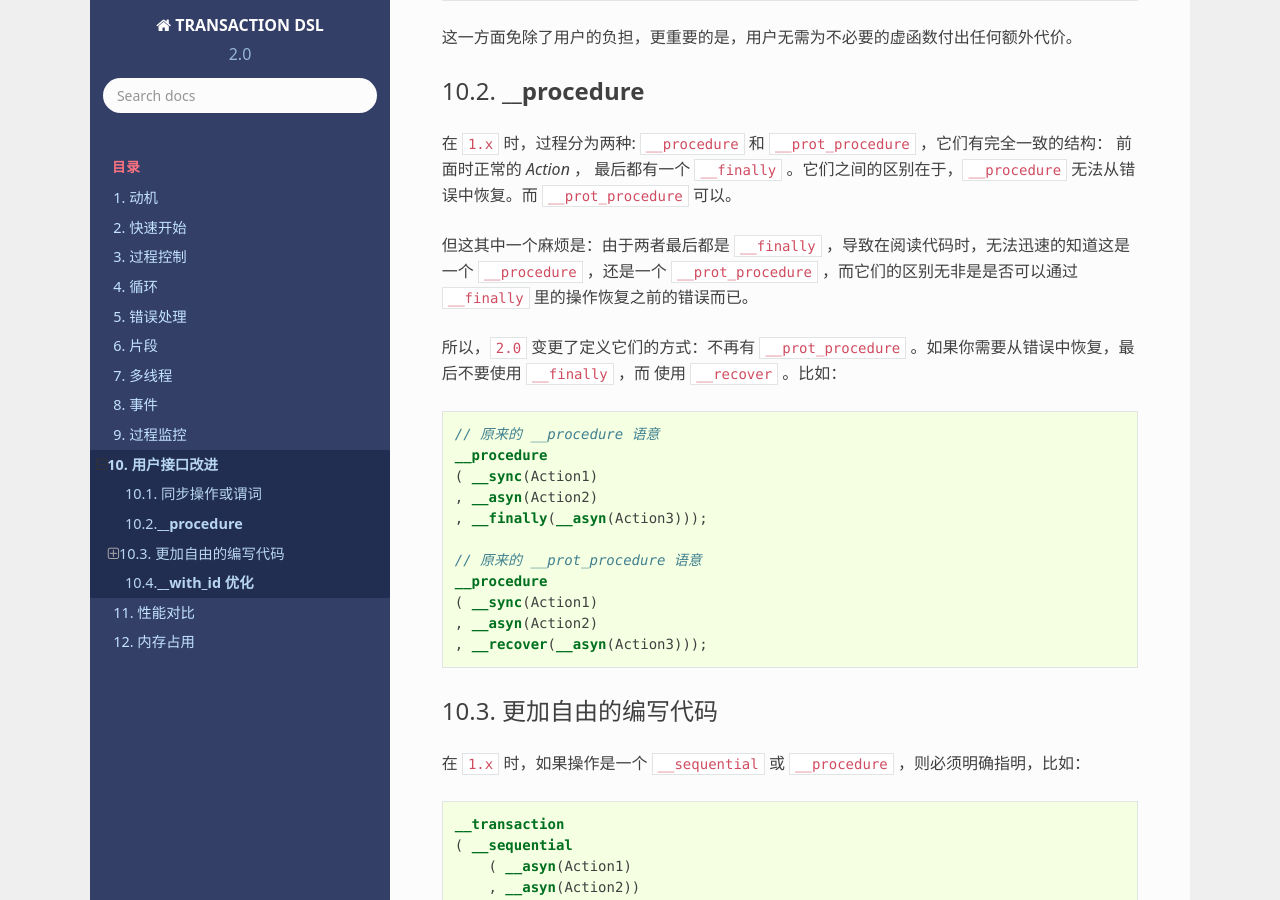
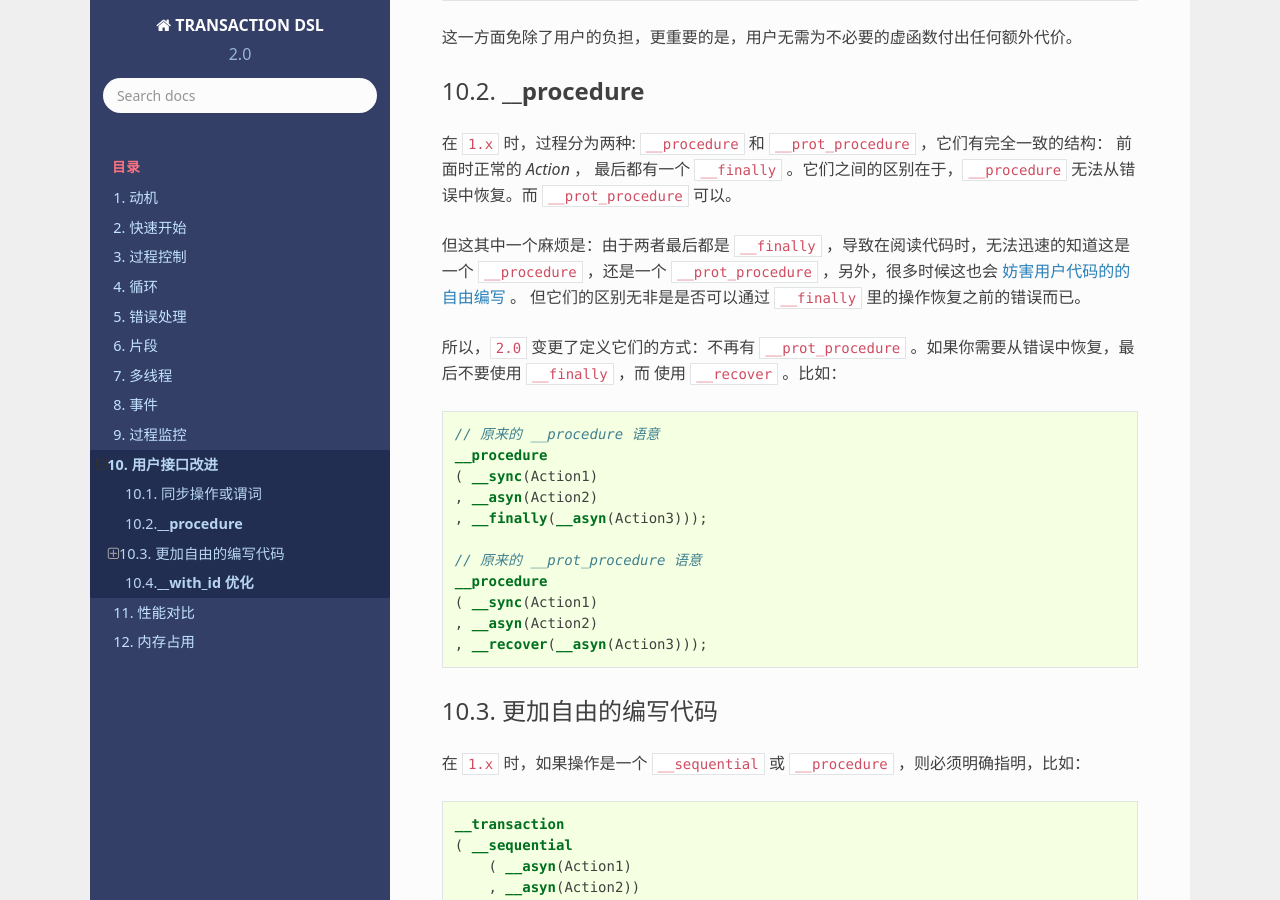
Before and after one commit to godsme/trans-dsl-2, a Sphinx documentation site: the page built from doc/source/user-friendly.rst, in a window 1280 px wide and 900 px high, scrolled down 1176 px. Built offline with Sphinx 7.4.7 and the Read the Docs theme 2.0.0, drawn with Linux system fonts in a browser that asks for light colours; formulas are drawn with MathJax 3.

Commit message:
added more doc

```diff
--- a/doc/source/user-friendly.rst
+++ b/doc/source/user-friendly.rst
@@ -62,7 +62,8 @@
 最后都有一个 ``__finally`` 。它们之间的区别在于，``__procedure`` 无法从错误中恢复。而 ``__prot_procedure`` 可以。
 
 但这其中一个麻烦是：由于两者最后都是 ``__finally`` ，导致在阅读代码时，无法迅速的知道这是一个 ``__procedure`` ，还是一个
-``__prot_procedure`` ，而它们的区别无非是是否可以通过 ``__finally`` 里的操作恢复之前的错误而已。
+``__prot_procedure`` ，另外，很多时候这也会 :ref:`妨害用户代码的的自由编写<free-code>` 。
+但它们的区别无非是是否可以通过 ``__finally`` 里的操作恢复之前的错误而已。
 
 所以，``2.0`` 变更了定义它们的方式：不再有 ``__prot_procedure`` 。如果你需要从错误中恢复，最后不要使用 ``__finally`` ，而
 使用 ``__recover`` 。比如：
```
Also changed, not shown: other parts of doc/source/user-friendly.rst (+1 -0 lines).
